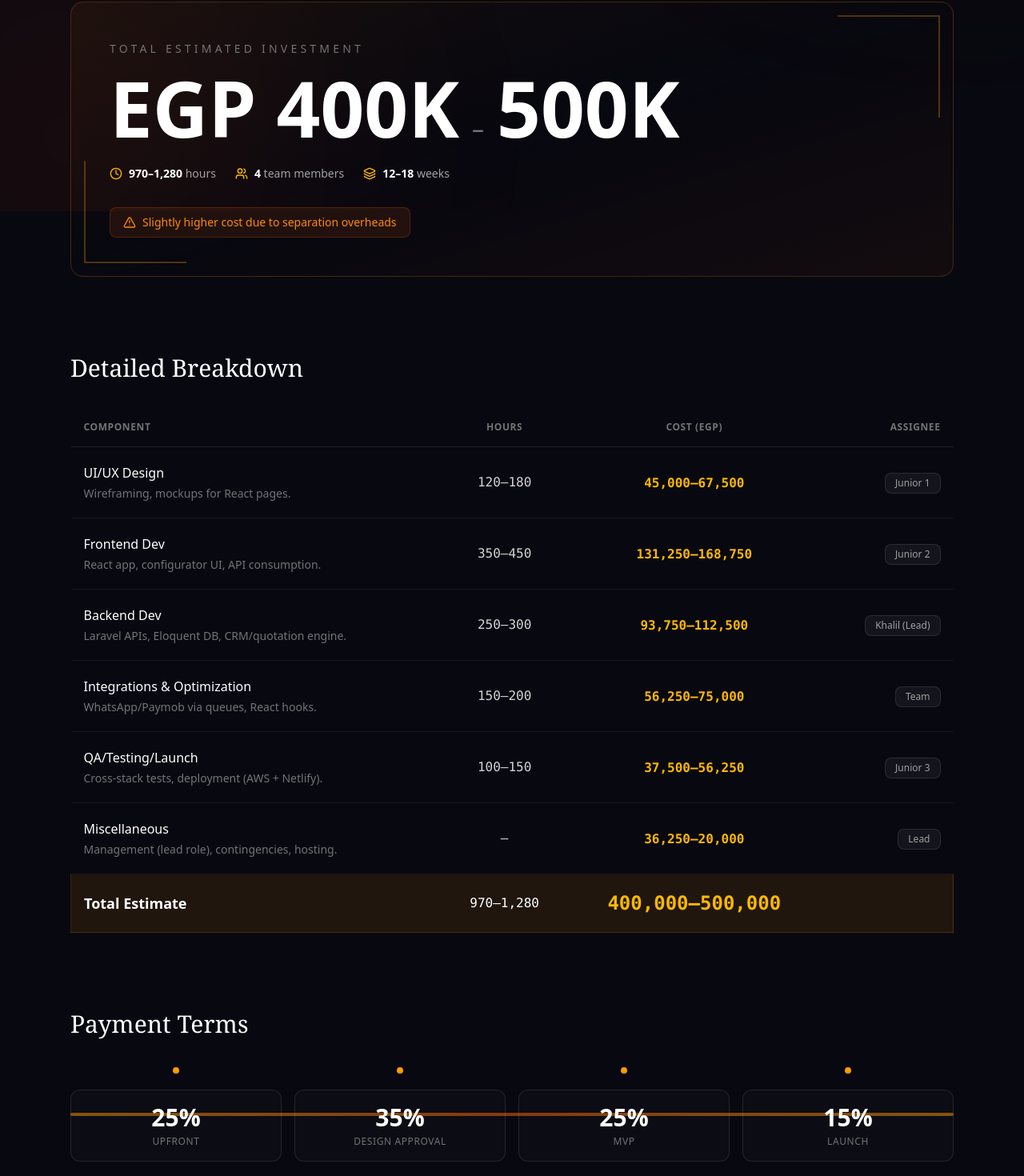
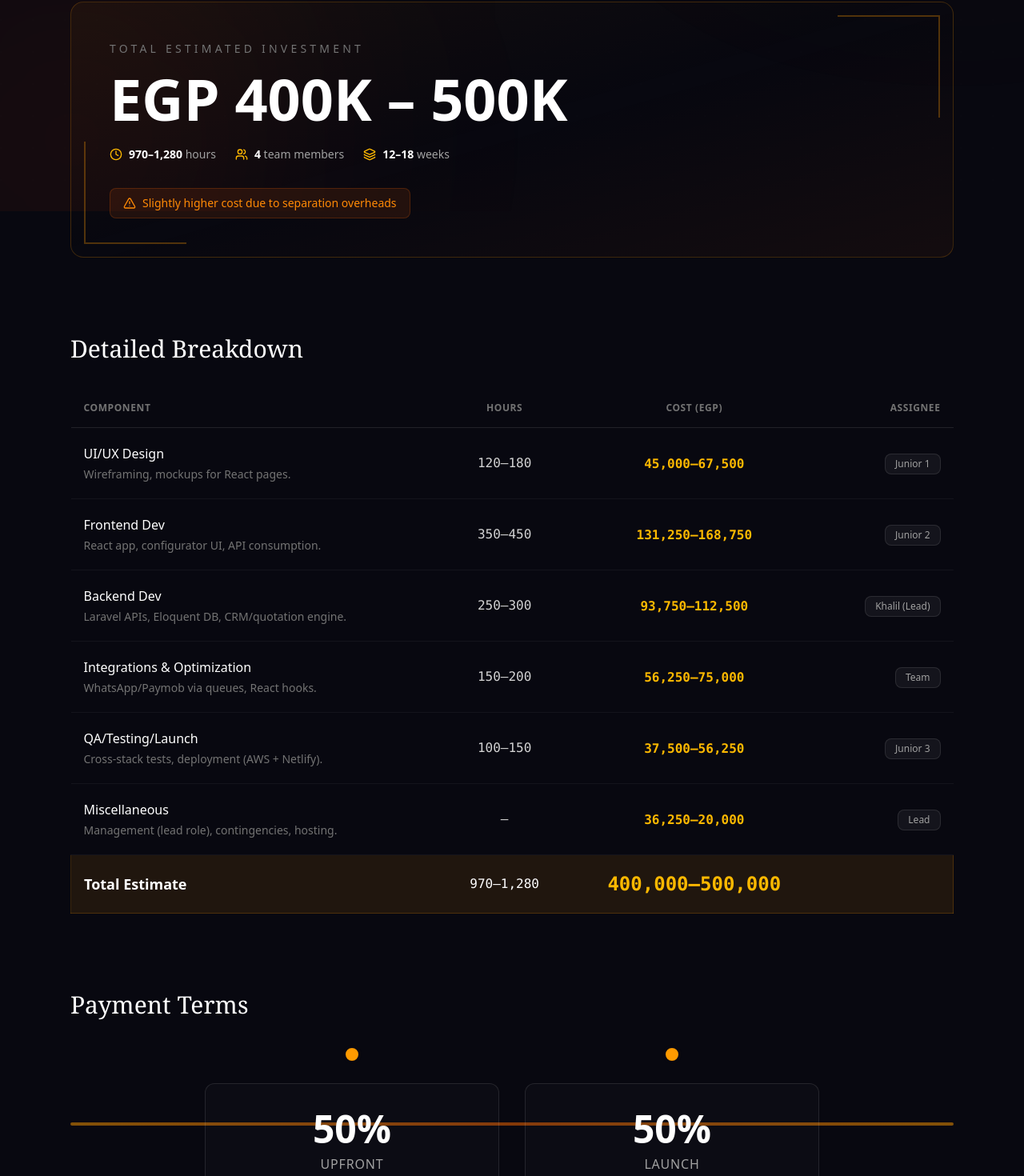
Before and after one commit to Kamkmgamer/Evocare-Proposal, a Next.js app: page /cost-laravel in a window 1280 px wide. Shown: the part 536-2006 px from the top of the page at 80% size. Built offline with nearby package versions, Linux system fonts and the light colour scheme.

Commit message:
fix: update payment terms to 50/50 split and fix display issues
- Change payment structure from 4 payments to 2 payments (50% upfront, 50% on launch)
- Remove duplicate price range display
- Fix apostrophe lint error in Laravel page

```diff
--- a/app/cost-laravel/page.tsx
+++ b/app/cost-laravel/page.tsx
@@ -53,6 +53,11 @@ export default function CostLaravelPage() {
       assignee: "Lead",
       note: "10% buffer.",
     },
+  ];
+
+  const paymentTerms = [
+    { pct: "50%", label: "Upfront" },
+    { pct: "50%", label: "Launch" },
   ];
 
   const roadmap = [
@@ -170,14 +175,11 @@ export default function CostLaravelPage() {
                 Total Estimated Investment
               </p>
               <div className="flex items-baseline gap-4 mb-6 flex-wrap">
-                <span className="text-6xl md:text-8xl font-bold text-white">
-                  EGP 400K
-                </span>
-                <span className="text-3xl text-neutral-500">–</span>
-                <span className="text-6xl md:text-8xl font-bold text-white">
-                  500K
+                <span className="text-5xl md:text-7xl font-bold text-white">
+                  EGP 400K – 500K
                 </span>
               </div>
+
               <div className="flex flex-wrap gap-6 text-sm text-neutral-400">
                 <div className="flex items-center gap-2">
                   <Clock className="w-4 h-4 text-amber-400" />
@@ -286,20 +288,15 @@ export default function CostLaravelPage() {
           <h2 className="text-3xl font-serif text-white mb-8">Payment Terms</h2>
           <div className="relative">
             <div className="absolute top-1/2 left-0 right-0 h-1 bg-gradient-to-r from-amber-500/50 via-orange-500/50 to-amber-500/50 rounded-full" />
-            <div className="relative grid grid-cols-4 gap-4">
-              {[
-                { pct: "25%", label: "Upfront", pos: "start" },
-                { pct: "35%", label: "Design Approval", pos: "mid" },
-                { pct: "25%", label: "MVP", pos: "mid" },
-                { pct: "15%", label: "Launch", pos: "end" },
-              ].map((term, i) => (
+            <div className="relative grid grid-cols-2 gap-8 max-w-3xl mx-auto">
+              {paymentTerms.map((term, i) => (
                 <div key={i} className="text-center">
-                  <div className="w-4 h-4 mx-auto bg-amber-500 rounded-full border-4 border-[#080810] mb-4 relative z-10" />
-                  <div className="p-4 bg-white/[0.02] border border-white/10 rounded-xl">
-                    <div className="text-3xl font-bold text-white mb-1">
+                  <div className="w-6 h-6 mx-auto bg-amber-500 rounded-full border-4 border-[#080810] mb-6 relative z-10" />
+                  <div className="p-8 bg-white/[0.02] border border-white/10 rounded-xl">
+                    <div className="text-5xl font-bold text-white mb-2">
                       {term.pct}
                     </div>
-                    <div className="text-xs text-neutral-500 uppercase tracking-wider">
+                    <div className="text-base text-neutral-400 uppercase tracking-wider">
                       {term.label}
                     </div>
                   </div>
@@ -442,7 +439,7 @@ export default function CostLaravelPage() {
                   </li>
                   <li className="flex items-start gap-2">
                     <span className="text-amber-400 mt-1">•</span>
-                    Laravel's robust ecosystem for complex business logic
+                    Laravel&apos;s robust ecosystem for complex business logic
                   </li>
                   <li className="flex items-start gap-2">
                     <span className="text-amber-400 mt-1">•</span>
--- a/app/cost-monorepo/page.tsx
+++ b/app/cost-monorepo/page.tsx
@@ -54,6 +54,11 @@ export default function CostMonoRepoPage() {
       assignee: "Lead",
       note: "10% urgency premium.",
     },
+  ];
+
+  const paymentTerms = [
+    { pct: "50%", label: "Upfront" },
+    { pct: "50%", label: "Launch" },
   ];
 
   const roadmap = [
@@ -151,14 +156,11 @@ export default function CostMonoRepoPage() {
                 Total Estimated Investment
               </p>
               <div className="flex items-baseline gap-4 mb-6">
-                <span className="text-6xl md:text-8xl font-bold text-white">
-                  EGP 350K
-                </span>
-                <span className="text-3xl text-neutral-500">–</span>
-                <span className="text-6xl md:text-8xl font-bold text-white">
-                  450K
+                <span className="text-5xl md:text-7xl font-bold text-white">
+                  EGP 350K – 450K
                 </span>
               </div>
+
               <div className="flex flex-wrap gap-6 text-sm text-neutral-400">
                 <div className="flex items-center gap-2">
                   <Clock className="w-4 h-4 text-emerald-400" />
@@ -244,21 +246,16 @@ export default function CostMonoRepoPage() {
         {/* Payment Terms */}
         <section className="mb-24">
           <h2 className="text-3xl font-serif text-white mb-8">Payment Terms</h2>
-          <div className="grid sm:grid-cols-4 gap-4">
-            {[
-              { pct: "25%", label: "Upfront" },
-              { pct: "35%", label: "Design Approval" },
-              { pct: "25%", label: "MVP Delivery" },
-              { pct: "15%", label: "Launch" },
-            ].map((term, i) => (
+          <div className="grid sm:grid-cols-2 gap-8 max-w-3xl mx-auto">
+            {paymentTerms.map((term, i) => (
               <div
                 key={i}
-                className="relative p-6 rounded-xl border border-white/10 bg-white/[0.02] text-center group hover:border-emerald-500/30 transition-all"
+                className="relative p-12 rounded-xl border border-white/10 bg-white/[0.02] text-center group hover:border-emerald-500/30 transition-all"
               >
-                <div className="text-4xl font-bold text-white mb-2">
+                <div className="text-6xl font-bold text-white mb-4">
                   {term.pct}
                 </div>
-                <div className="text-sm text-neutral-500">{term.label}</div>
+                <div className="text-lg text-neutral-400">{term.label}</div>
                 <div className="absolute bottom-0 left-0 right-0 h-1 bg-gradient-to-r from-emerald-500 to-cyan-500 opacity-0 group-hover:opacity-100 transition-opacity rounded-b-xl" />
               </div>
             ))}
--- a/app/page.tsx
+++ b/app/page.tsx
@@ -189,38 +189,6 @@ export default function Home() {
         </div>
       </section>
 
-      {/* Cost Estimate Placeholder */}
-      <section className="py-24 bg-black relative">
-        <div className="container mx-auto px-6 max-w-4xl text-center">
-          <div className="inline-flex items-center justify-center p-4 bg-white/5 rounded-full mb-8 border border-white/10">
-            <Calculator className="w-6 h-6 mr-3 text-neutral-400" />
-            <span className="text-neutral-300 tracking-wide">
-              COST ESTIMATE
-            </span>
-          </div>
-
-          <h2 className="text-4xl md:text-5xl font-serif mb-8 bg-gradient-to-r from-neutral-200 to-neutral-600 bg-clip-text text-transparent">
-            Investment Overview
-          </h2>
-
-          <div className="p-12 border border-white/10 bg-neutral-900/50 backdrop-blur-sm rounded-lg relative overflow-hidden group hover:border-white/20 transition-all">
-            <div className="absolute top-0 left-0 w-full h-1 bg-gradient-to-r from-transparent via-white/20 to-transparent transform -translate-x-full group-hover:translate-x-full transition-transform duration-1000"></div>
-            <p className="text-2xl font-light text-neutral-300 mb-2">
-              Total Estimated Project Value
-            </p>
-            <p
-              className="text-5xl md:text-7xl font-bold tracking-tight text-white my-6 blur-sm select-none"
-              title="Reveal pending"
-            >
-              $ XX,XXX
-            </p>
-            <p className="text-neutral-500 uppercase tracking-widest text-sm">
-              Detailed Breakdown Available in Spec
-            </p>
-          </div>
-        </div>
-      </section>
-
       <footer className="py-12 border-t border-white/5 text-center text-neutral-600 text-sm">
         <p>&copy; 2025 Evocare Project Proposal. Confidential.</p>
       </footer>
```
